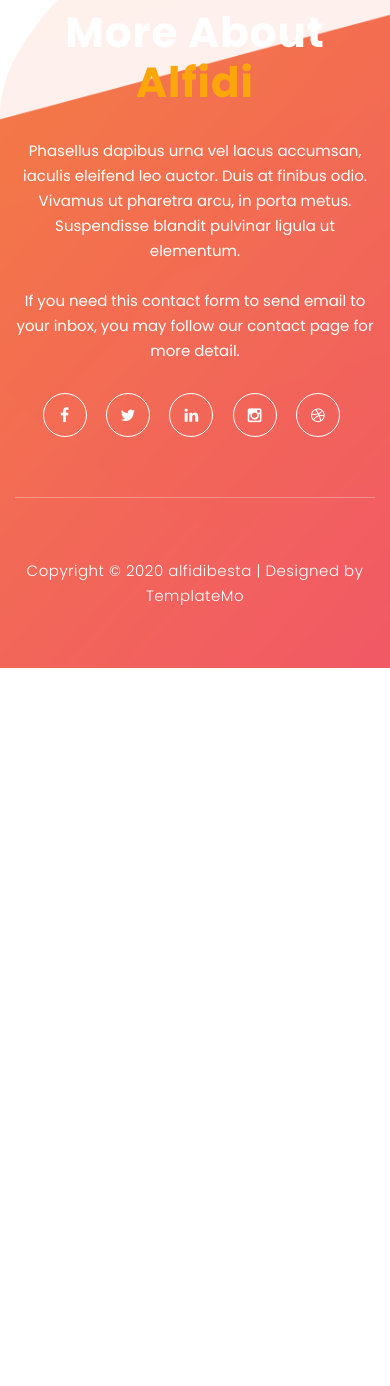
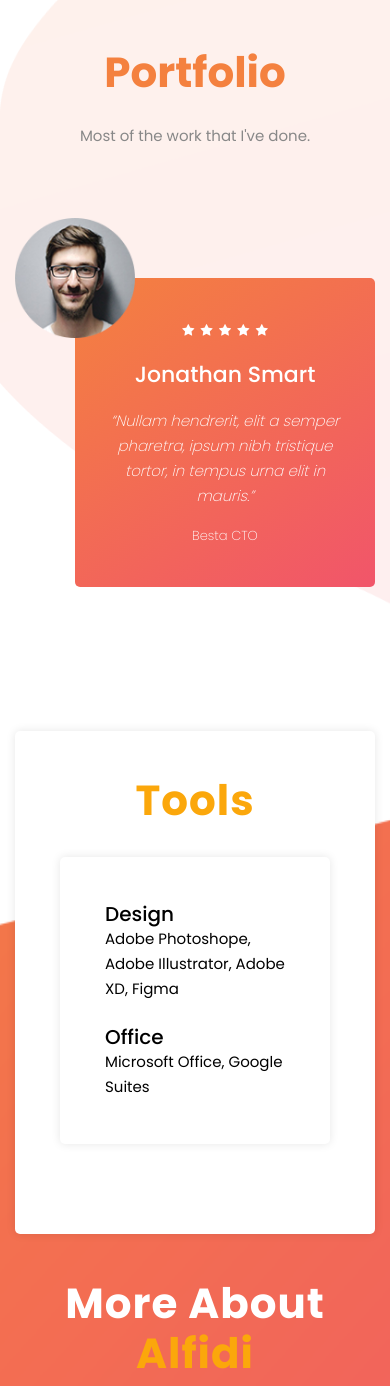
Before and after one commit to alfidibesta/alfidibesta.github.io, a plain HTML site: page index.html in a window 390 px wide. Shown: the part 3900-5286 px from the top of the page. Before the commit the page ends 4576 px from the top, so only its background shows below. Drawn offline with Linux system fonts and the light colour scheme.

Commit message:
perubahan dikit banget

```diff
--- a/index.html
+++ b/index.html
@@ -7,10 +7,11 @@
     <meta name="viewport" content="width=device-width, initial-scale=1, shrink-to-fit=no">
     <meta name="description" content="">
     <meta name="author" content="TemplateMo">
-    <link href="https://fonts.googleapis.com/css?family=Poppins:100,200,300,400,500,600,700,800,900&display=swap" rel="stylesheet">
+    <link href="https://fonts.googleapis.com/css?family=Poppins:100,200,300,400,500,600,700,800,900&display=swap"
+        rel="stylesheet">
 
     <title>Hallo Alfidi</title>
-<!--
+    <!--
 
 Lava Landing Page
 
@@ -57,9 +58,9 @@ https://templatemo.com/tm-540-lava-landing-page
                         <ul class="nav">
                             <li class="scroll-to-section"><a href="#welcome" class="menu-item">Home</a></li>
                             <li class="scroll-to-section"><a href="#about" class="menu-item">About</a></li>
-                            <li class="scroll-to-section"><a href="#testimonials" class="menu-item">Testimonials</a>
+                            <li class="scroll-to-section"><a href="#testimonials" class="menu-item">Portfolio</a>
                             </li>
-                            <li class="submenu">
+                            <!-- <li class="submenu">
                                 <a href="javascript:;">Drop Down</a>
                                 <ul>
                                     <li><a href="" class="menu-item">About Us</a></li>
@@ -67,7 +68,7 @@ https://templatemo.com/tm-540-lava-landing-page
                                     <li><a href="" class="menu-item">FAQ's</a></li>
                                     <li><a href="" class="menu-item">Blog</a></li>
                                 </ul>
-                            </li>
+                            </li> -->
                             <li class="scroll-to-section"><a href="#contact-us" class="menu-item">Contact Us</a></li>
                         </ul>
                         <a class='menu-trigger'>
@@ -170,8 +171,9 @@ https://templatemo.com/tm-540-lava-landing-page
                             <div class="text">
                                 <h4>Vestibulum pulvinar rhoncus</h4>
                                 <p>Please do not redistribute this template ZIP file for a download purpose. You may <a
-                                rel="nofollow" href="https://templatemo.com/contact" target="_parent">contact</a> us for
-                            additional licensing of our template or to get a PSD file.</p>
+                                        rel="nofollow" href="https://templatemo.com/contact"
+                                        target="_parent">contact</a> us for
+                                    additional licensing of our template or to get a PSD file.</p>
                             </div>
                         </li>
                         <li data-scroll-reveal="enter right move 30px over 0.6s after 0.5s">
@@ -202,14 +204,13 @@ https://templatemo.com/tm-540-lava-landing-page
     <div class="right-image-decor"></div>
 
     <!-- ***** Testimonials Starts ***** -->
-    <!-- <section class="section" id="testimonials">
+    <section class="section" id="testimonials">
         <div class="container">
             <div class="row">
                 <div class="col-lg-8 offset-lg-2">
                     <div class="center-heading">
-                        <h2>What They Think <em>About Us</em></h2>
-                        <p>Suspendisse vitae laoreet mauris. Fusce a nisi dapibus, euismod purus non, convallis odio.
-                            Donec vitae magna ornare, pellentesque ex vitae, aliquet urna.</p>
+                        <h2><em>Portfolio</em></h2>
+                        <p>Most of the work that I've done.</p>
                     </div>
                 </div>
                 <div class="col-lg-10 col-md-12 col-sm-12 mobile-bottom-fix-big"
@@ -288,7 +289,7 @@ https://templatemo.com/tm-540-lava-landing-page
                 </div>
             </div>
         </div>
-    </section> -->
+    </section>
     <!-- ***** Testimonials Ends ***** -->
 
 
@@ -298,49 +299,33 @@ https://templatemo.com/tm-540-lava-landing-page
             <div class="footer-content">
                 <div class="row">
                     <!-- ***** Contact Form Start ***** -->
-                    <!-- <div class="col-lg-6 col-md-12 col-sm-12">
+                    <div class="right-content col-lg-6 col-md-12 col-sm-12">
                         <div class="contact-form">
-                            <form id="contact" action="" method="post">
-                                <div class="row">
-                                    <div class="col-md-6 col-sm-12">
-                                        <fieldset>
-                                            <input name="name" type="text" id="name" placeholder="Full Name" required=""
-                                                style="background-color: rgba(250,250,250,0.3);">
-                                        </fieldset>
-                                    </div>
-                                    <div class="col-md-6 col-sm-12">
-                                        <fieldset>
-                                            <input name="email" type="text" id="email" placeholder="E-Mail Address"
-                                                required="" style="background-color: rgba(250,250,250,0.3);">
-                                        </fieldset>
-                                    </div>
-                                    <div class="col-lg-12">
-                                        <fieldset>
-                                            <textarea name="message" rows="6" id="message" placeholder="Your Message"
-                                                required="" style="background-color: rgba(250,250,250,0.3);"></textarea>
-                                        </fieldset>
-                                    </div>
-                                    <div class="col-lg-12">
-                                        <fieldset>
-                                            <button type="submit" id="form-submit" class="main-button">Send Message
-                                                Now</button>
-                                        </fieldset>
-                                    </div>
+                            <h2><em>Tools</em></h2>
+                            <div class="contact-form" style="color: black; text-align: left;">
+                                <div class="text">
+                                    <h5>Design</h5>
+                                    <p style="color: black;">Adobe Photoshope, Adobe Illustrator, Adobe XD, Figma</p>
                                 </div>
-                            </form>
+                                <br>
+                                <div class="text">
+                                    <h5>Office</h5>
+                                    <p style="color: black;">Microsoft Office, Google Suites</p>
+                                </div>
+                            </div>
                         </div>
-                    </div> -->
+                    </div>
                     <!-- ***** Contact Form End ***** -->
                     <div class="right-content col-lg-6 col-md-12 col-sm-12">
                         <h2>More About <em>Alfidi</em></h2>
-                        <p>Phasellus dapibus urna vel lacus accumsan, iaculis eleifend leo auctor. Duis at finibus odio.
-                            Vivamus ut pharetra arcu, in porta metus. Suspendisse blandit pulvinar ligula ut elementum.
-                            <br><br>If you need this contact form to send email to your inbox, you may follow our <a
-                                rel="nofollow" href="https://templatemo.com/contact" target="_parent">contact</a> page
-                            for more detail.</p>
+                        <p>The progress of my work will always be updated on my social media.
+                            Thank you for visiting my portfolio.
+                            <br><br>If you need this contact form to send email to your inbox, you may follow our contact page
+                            for more detail.
+                        </p>
                         <ul class="social">
-                            <li><a href="https://fb.com/templatemo"><i class="fa fa-facebook"></i></a></li>
-                            <li><a href="#"><i class="fa fa-twitter"></i></a></li>
+                            <li><a href="https://www.facebook.com/besta.alfydy"><i class="fa fa-facebook"></i></a></li>
+                            <li><a href="https://twitter.com/alfidi_"><i class="fa fa-twitter"></i></a></li>
                             <li><a href="https://www.linkedin.com/in/besta-alfidi-699b87176/"><i class="fa fa-linkedin"></i></a></li>
                             <li><a href="https://www.instagram.com/alfidibesta/"><i class="fa fa-instagram"></i></a></li>
                             <li><a href="#"><i class="fa fa-dribbble"></i></a></li>
@@ -353,7 +338,7 @@ https://templatemo.com/tm-540-lava-landing-page
                     <div class="sub-footer">
                         <p>Copyright &copy; 2020 alfidibesta
 
-                        | Designed by <a rel="nofollow" href="https://templatemo.com">TemplateMo</a></p>
+                            | Designed by <a rel="nofollow" href="https://templatemo.com">TemplateMo</a></p>
                     </div>
                 </div>
             </div>
@@ -378,4 +363,5 @@ https://templatemo.com/tm-540-lava-landing-page
     <script src="assets/js/custom.js"></script>
 
 </body>
+
 </html>
```
Also changed, not shown: 1 other file.
